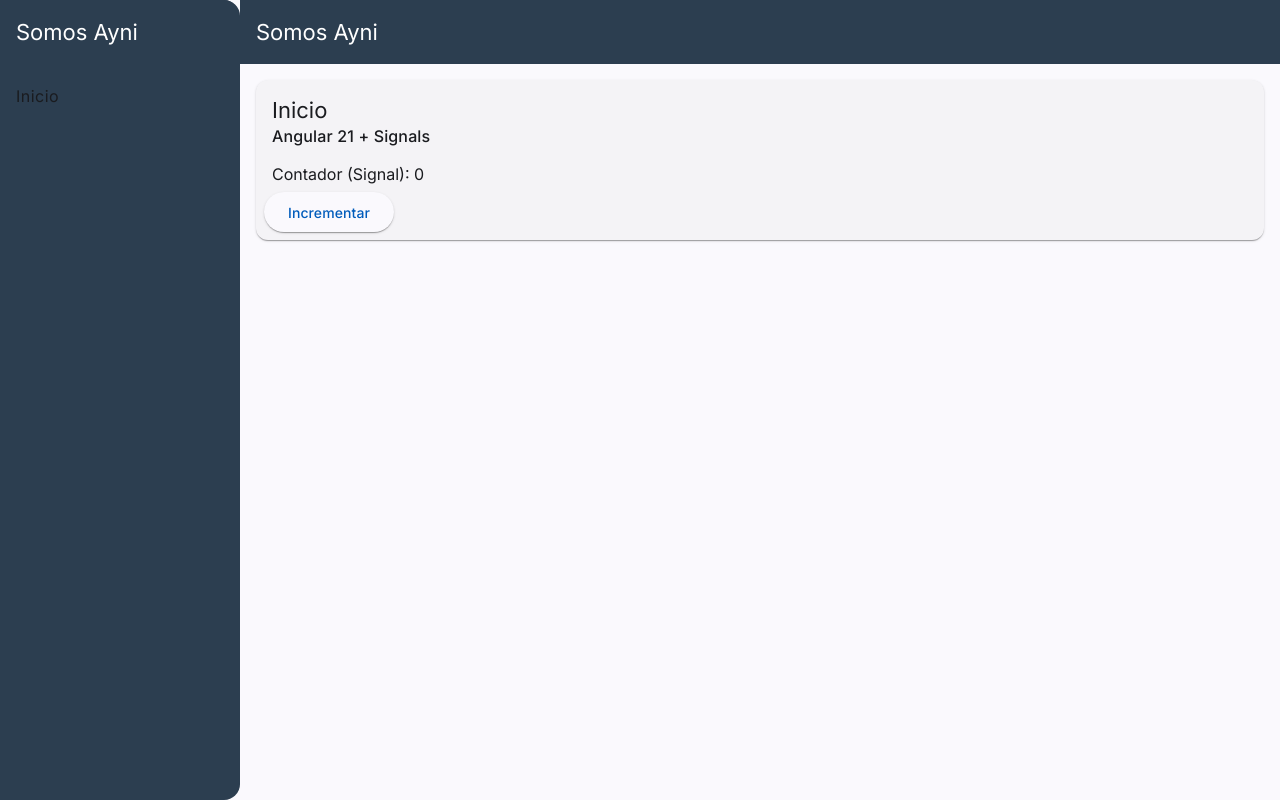
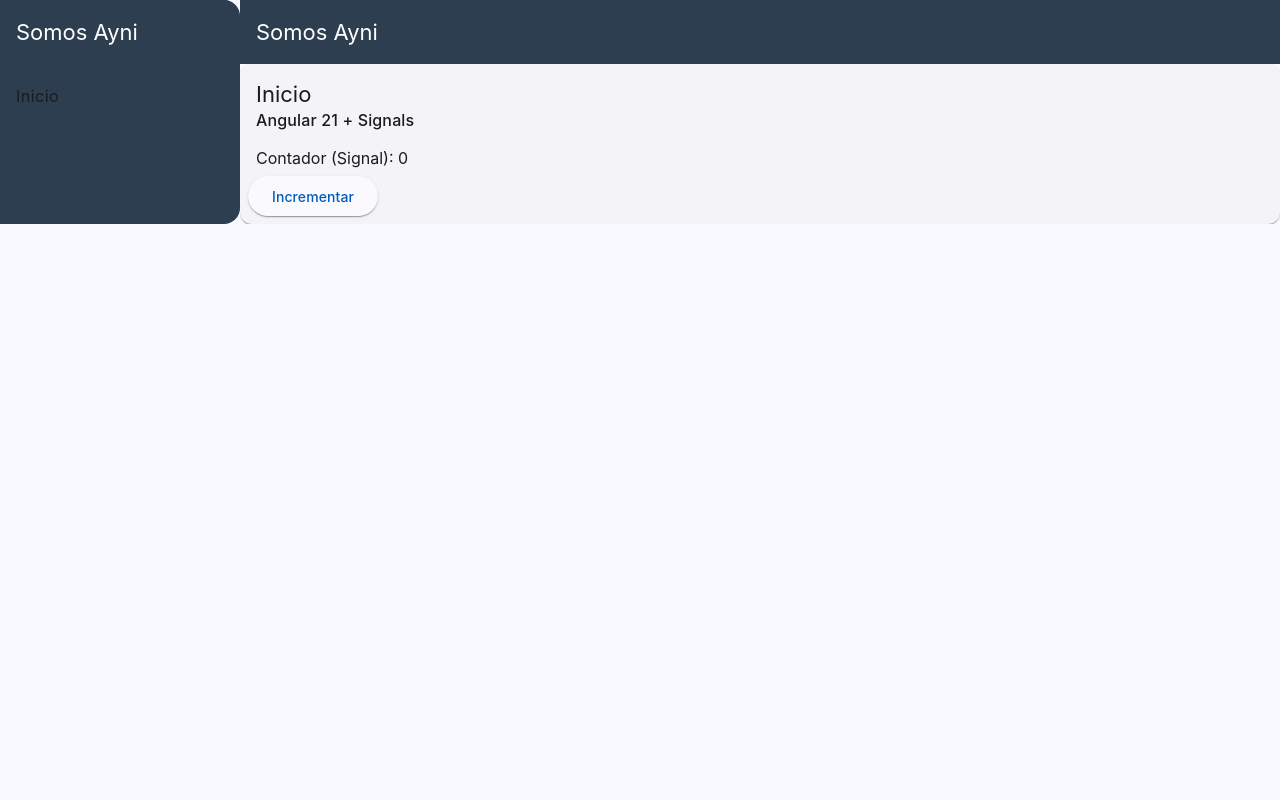
Before and after one commit to ayni-01/somosayni-webapp, an Angular app: page /home in a window 1280 px wide. Built offline with nearby package versions, Linux system fonts and the light colour scheme.

Commit message:
feat(theme): theme Material M3 con tokens alineados a landing

```diff
--- /dev/null
+++ b/src/app/shared/theme/_material-theme.scss
@@ -0,0 +1,28 @@
+@use '@angular/material' as mat;
+
+@include mat.core();
+
+$theme: mat.define-theme((
+  color: (
+    theme-type: light,
+    primary: mat.$azure-palette,
+    tertiary: mat.$azure-palette,
+  ),
+  typography: (
+    brand-family: Inter,
+    plain-family: Inter,
+    bold-weight: 700,
+    medium-weight: 500,
+    regular-weight: 400,
+  ),
+  density: (
+    scale: 0,
+  ),
+));
+
+html {
+  @include mat.all-component-themes($theme);
+  background: var(--sa-color-bg);
+  color: var(--sa-color-text);
+  font-family: Inter, ui-sans-serif, system-ui, -apple-system, Segoe UI, Roboto, sans-serif;
+}
--- /dev/null
+++ b/src/app/shared/theme/_tokens.scss
@@ -0,0 +1,29 @@
+:root {
+  --sa-color-bg:                #f6f9ff;
+  --sa-color-card:              #ffffff;
+  --sa-color-text:              #111827;
+  --sa-color-text-muted:        #6b7280;
+  --sa-color-stroke:            #e5e7eb;
+  --sa-color-primary:           #2b8ef3;
+  --sa-color-primary-strong:    #1f7fe0;
+  --sa-color-on-primary:        #ffffff;
+  --sa-color-accent-soft:       #eaf3ff;
+  --sa-color-accent-soft-2:     #cfe7ff;
+
+  --sa-status-success:          #16a34a;
+  --sa-status-warning:          #ca8a04;
+  --sa-status-info:             #2b8ef3;
+  --sa-status-neutral:          #6b7280;
+
+  --sa-radius:                  14px;
+  --sa-shadow:                  0 14px 36px rgba(17, 24, 39, 0.12);
+}
+
+@media (prefers-reduced-motion: reduce) {
+  *, *::before, *::after {
+    animation-duration: 0.01ms !important;
+    animation-iteration-count: 1 !important;
+    transition-duration: 0.01ms !important;
+    scroll-behavior: auto !important;
+  }
+}
--- a/src/styles.scss
+++ b/src/styles.scss
@@ -1,99 +1,7 @@
-@use '@angular/material' as mat;
-
-@include mat.core();
-
-$theme: mat.define-theme(
-  (
-    color: (
-      theme-type: light,
-      primary: mat.$azure-palette,
-      tertiary: mat.$orange-palette,
-    ),
-    typography: (
-      brand-family: Inter,
-      plain-family: Inter,
-      bold-weight: 700,
-      medium-weight: 500,
-      regular-weight: 400,
-    ),
-    density: (
-      scale: 0,
-    ),
-  )
-);
-
-:root {
-  --sa-color-surface: #f7f9ff;
-  --sa-color-surface-dim: #d7dae0;
-  --sa-color-surface-bright: #f7f9ff;
-  --sa-color-surface-container-lowest: #ffffff;
-  --sa-color-surface-container-low: #f1f4fa;
-  --sa-color-surface-container: #ebeef4;
-  --sa-color-surface-container-high: #e5e8ee;
-  --sa-color-surface-container-highest: #e0e3e8;
-  --sa-color-on-surface: #181c20;
-  --sa-color-on-surface-variant: #3f4850;
-  --sa-color-inverse-surface: #2d3135;
-  --sa-color-inverse-on-surface: #eef1f7;
-  --sa-color-outline: #707881;
-  --sa-color-outline-variant: #bfc7d2;
-  --sa-color-surface-tint: #006397;
-  --sa-color-primary: #006397;
-  --sa-color-on-primary: #ffffff;
-  --sa-color-primary-container: #3498db;
-  --sa-color-on-primary-container: #002d47;
-  --sa-color-inverse-primary: #92ccff;
-  --sa-color-secondary: #4e6073;
-  --sa-color-on-secondary: #ffffff;
-  --sa-color-secondary-container: #cfe2f9;
-  --sa-color-on-secondary-container: #526478;
-  --sa-color-tertiary: #815600;
-  --sa-color-on-tertiary: #ffffff;
-  --sa-color-tertiary-container: #c48400;
-  --sa-color-on-tertiary-container: #3c2500;
-  --sa-color-error: #ba1a1a;
-  --sa-color-on-error: #ffffff;
-  --sa-color-error-container: #ffdad6;
-  --sa-color-on-error-container: #93000a;
-  --sa-color-background: #f7f9ff;
-  --sa-color-on-background: #181c20;
-  --sa-color-surface-variant: #e0e3e8;
-
-  --sa-radius-sm: 0.125rem;
-  --sa-radius-base: 0.25rem;
-  --sa-radius-md: 0.375rem;
-  --sa-radius-lg: 0.5rem;
-  --sa-radius-xl: 0.75rem;
-  --sa-radius-full: 9999px;
-
-  --sa-space-xs: 4px;
-  --sa-space-sm: 8px;
-  --sa-space-md: 16px;
-  --sa-space-lg: 20px;
-  --sa-space-xl: 24px;
-  --sa-space-xxl: 32px;
-  --sa-container-padding: 24px;
-  --sa-gutter: 16px;
-
-  --sa-shadow-level-1: 0px 4px 12px rgba(0, 0, 0, 0.05);
-  --sa-shadow-level-2: 0px 8px 24px rgba(0, 0, 0, 0.1);
-}
-
-:root {
-  @include mat.all-component-themes($theme);
-  @include mat.typography-hierarchy($theme);
-}
-
-@import url('https://fonts.googleapis.com/css2?family=Inter:wght@400;500;600;700&display=swap');
-
-html,
-body {
-  height: 100%;
-}
+@use './app/shared/theme/tokens';
+@use './app/shared/theme/material-theme';
 
 body {
   margin: 0;
-  font-family: Inter, system-ui, -apple-system, BlinkMacSystemFont, 'Segoe UI', sans-serif;
-  background: var(--sa-color-background);
-  color: var(--sa-color-on-background);
+  min-height: 100dvh;
 }
```
